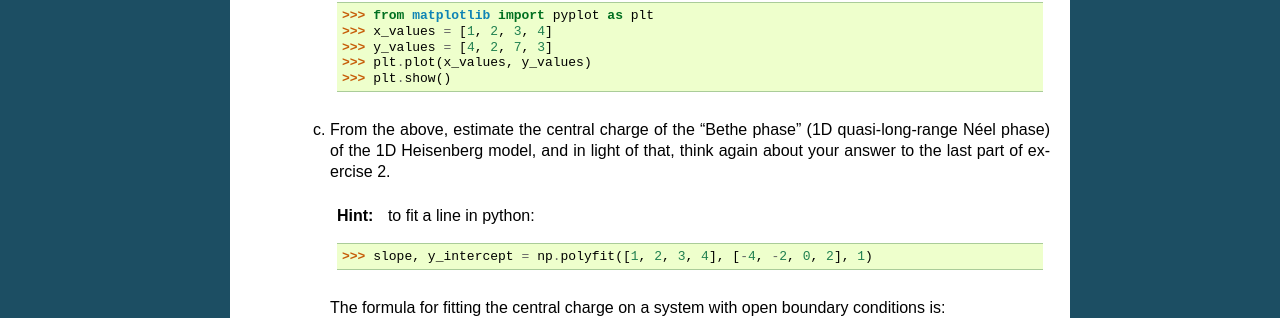
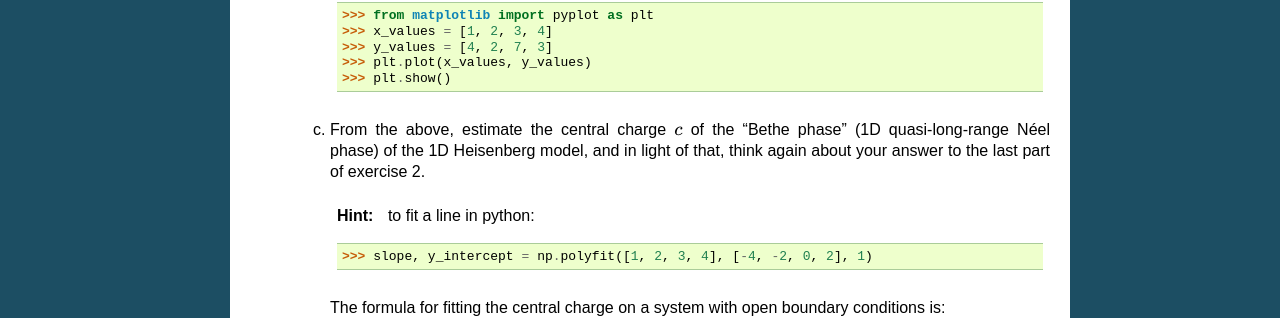
Before and after one commit to simple-dmrg/simple-dmrg, a Sphinx documentation site: the page built from docs/exercises.rst, in a window 1280 px wide. Shown: the part 541-859 px from the top of the page. Built offline with Sphinx 7.4.7, drawn with Linux system fonts in a browser that asks for light colours; formulas are drawn with MathJax 3; part of the change alters nothing that is shown.

```diff
--- a/docs/exercises.rst
+++ b/docs/exercises.rst
@@ -23,7 +23,7 @@ Day 1
                 >>> plt.plot(x_values, y_values)
                 >>> plt.show()
 
-    (c) From the above, estimate the central charge of the "Bethe phase" (1D quasi-long-range Néel phase) of the 1D Heisenberg model, and in light of that, think again about your answer to the last part of exercise 2.
+    (c) From the above, estimate the central charge :math:`c` of the "Bethe phase" (1D quasi-long-range Néel phase) of the 1D Heisenberg model, and in light of that, think again about your answer to the last part of exercise 2.
 
         .. hint::
             to fit a line in python::
```
